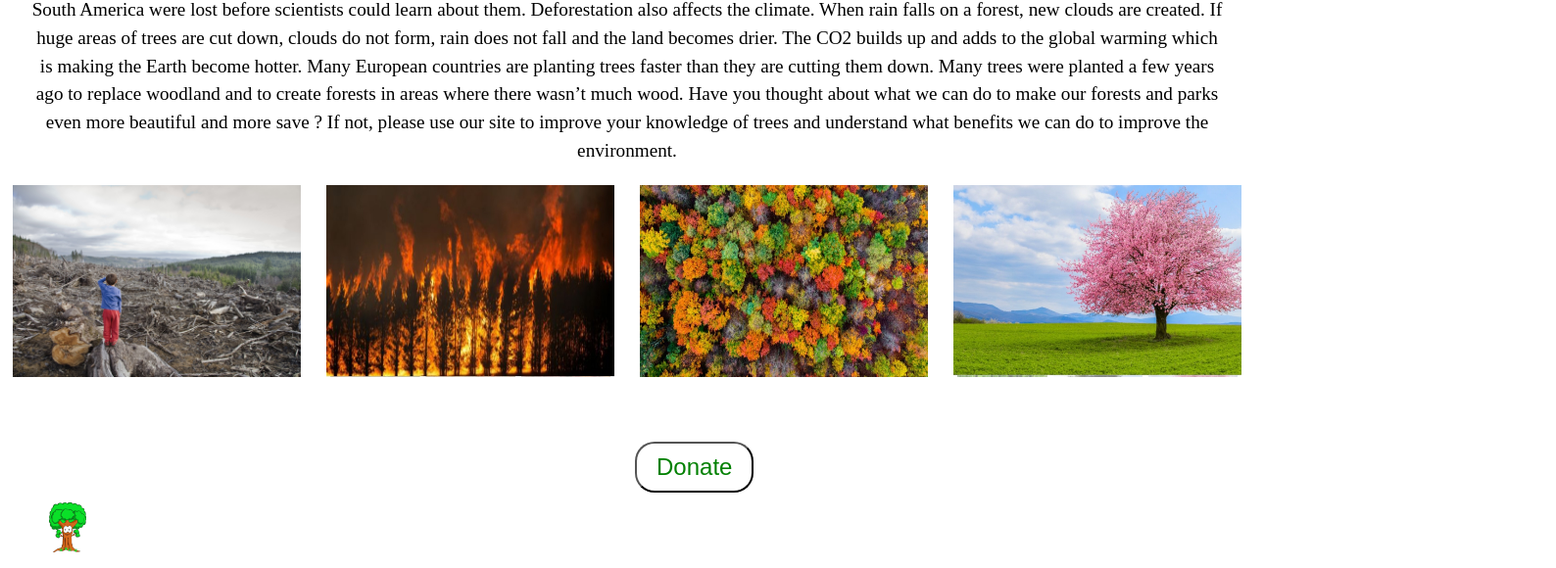
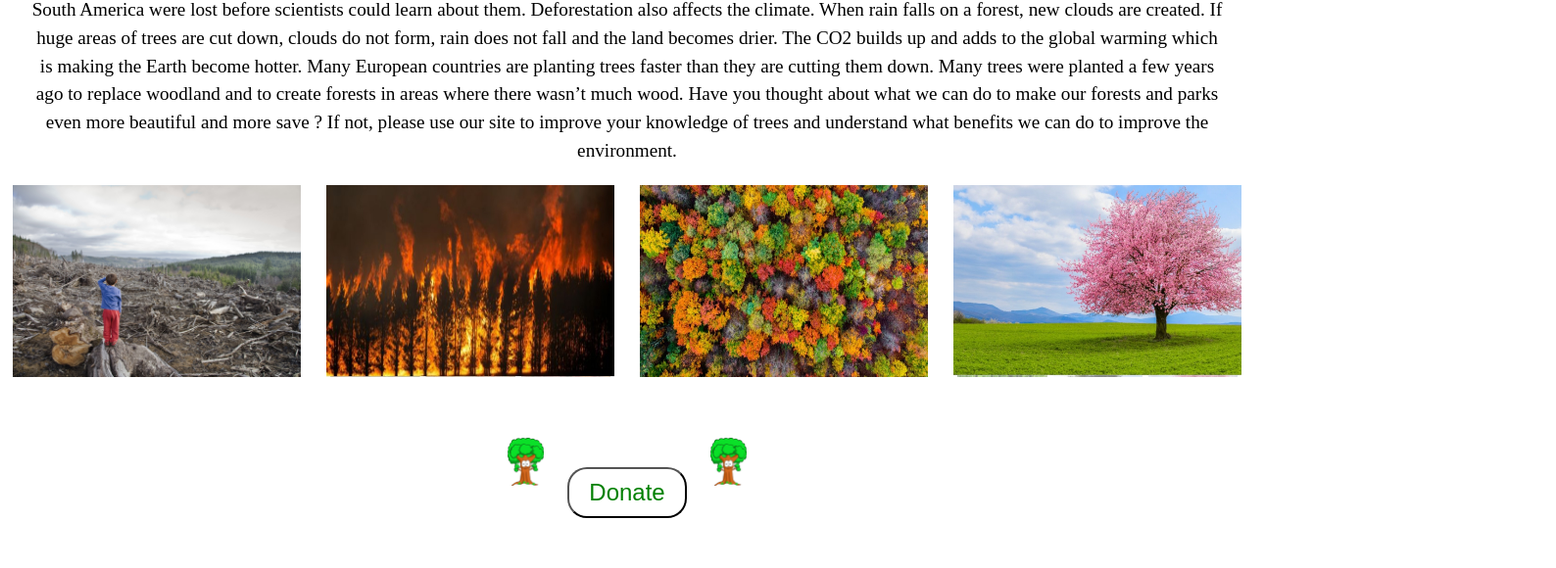
Before and after one commit to lab-brussels-1/group6, a plain HTML site: page index.html in a window 1280 px wide. Shown: the part 1303-1883 px from the top of the page at 98% size, 1588 px wide, since content can reach past the window. Drawn offline with Linux system fonts and the light colour scheme.

Commit message:
hover aligned

```diff
--- a/index.html
+++ b/index.html
@@ -101,28 +101,25 @@
     <!-- donation button area -->
     <br />
     <br />
-    <button
-      class="donation"
-      type="button"
-      onclick=" window.open('https://www.paypal.com/donate/?hosted_button_id=WSMXYUQXNFKF6','_blank')"
-    >
-      Donate
-    </button>
-
-    <!-- bouncy trees -->
-
-    <div id="left">
+    <wrap class="centered">
       <img
         class="bouncy-img"
         src="./planning/assets/happy-tree.jpg"
         alt="bouncy-tree"
       />
+      <button
+        class="donation"
+        type="button"
+        onclick=" window.open('https://www.paypal.com/donate/?hosted_button_id=WSMXYUQXNFKF6','_blank')"
+      >
+        Donate
+      </button>
       <img
-        class="bouncy-img1"
+        class="bouncy-img"
         src="./planning/assets/happy-tree.jpg"
         alt="bouncy-tree"
       />
-    </div>
+    </wrap>
 
     <!-- Footer area-->
 
--- a/styles/index.css
+++ b/styles/index.css
@@ -87,6 +87,17 @@ button:hover {
   transition: 0.2s;
 }
 
+.donation {
+  margin-left: 1em;
+  margin-right: 1em;
+  font-size: 1.5em;
+  padding: 10px 20px 10px 20px;
+  border-radius: 20px;
+  cursor: pointer;
+  color: green;
+  background-color: white;
+}
+
 /* ........ header css done........... */
 
 .info {
@@ -136,6 +147,11 @@ footer {
   font-size: 20px;
 }
 
+.centered {
+  display: flex;
+  justify-content: center;
+  padding: 2%;
+}
 @keyframes bounce {
   0%,
   20%,
@@ -159,19 +175,8 @@ footer {
 .bouncy-img {
   width: 3%;
   height: 3%;
-  margin: 10px auto 5px 50px;
 }
 
 .bouncy-img:hover {
   animation: bounce 1s;
 }
-
-.bouncy-img1 {
-  width: 3%;
-  height: 3%;
-  margin: 10px auto 5px 1550px;
-}
-
-.bouncy-img1:hover {
-  animation: bounce 1s;
-}
```
